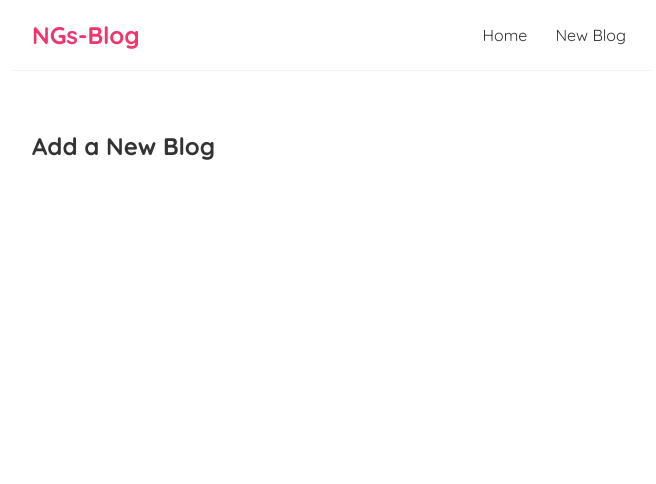
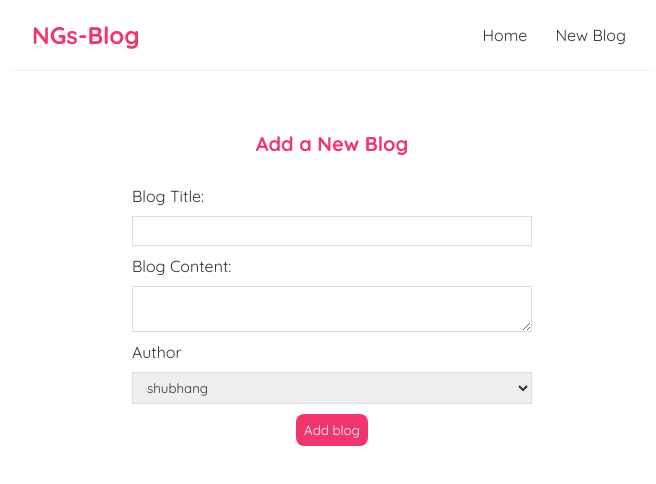
Before and after one commit to shubhangsharmasigs/BlogOmedia, a React (Create React App) app: page /Create in a window 1280 px wide. Shown: the top 484 px of the page, without its empty margins (308-964 px from the left). Built offline with nearby package versions, Linux system fonts and the light colour scheme; the HTML template or start-up script is replaced by a standard one.

Commit message:
making a form and taking response from the input field

```diff
--- a/src/Create.js
+++ b/src/Create.js
@@ -1,6 +1,39 @@
+import { useState } from "react";
+
 const Create = () => {
+    const [title,setTitle] = useState('');
+    const [content,setContent] = useState('');
+    const [author,setAuthor] = useState('shubhang');
+
     return (
-        <h2>Add a New Blog</h2>
+        <form>
+            <div className="create">
+                <h2>Add a New Blog</h2>
+                <label>Blog Title:</label>
+                <input
+                    type="text"
+                    required
+                    value={title}
+                    onChange={(e) => setTitle(e.target.value)}
+                />
+                <label>Blog Content:</label>
+                <textarea
+                    required
+                    value={content}
+                    onChange={(e) => setContent(e.target.value)}
+                ></textarea>
+                <label>Author</label>
+                <select
+                    value={author}
+                    onChange={(e) => setAuthor(e.target.value)}
+                >
+                    <option value="shubhang">shubhang</option>
+                    <option value="sharma">sharma</option>
+                </select>
+                <button>Add blog</button>
+
+            </div>
+        </form>
      );
 }
 
--- a/src/index.css
+++ b/src/index.css
@@ -70,3 +70,35 @@
   border-radius: 8px;
   cursor: pointer;
 }
+
+/* create new blog form */
+.create {
+  max-width: 400px;
+  margin: 0 auto;
+  text-align: center;
+}
+.create label {
+  text-align: left;
+  display: block;
+}
+.create h2 {
+  font-size: 20px;
+  color: #f1356d;
+  margin-bottom: 30px;
+}
+.create input, .create textarea, .create select {
+  width: 100%;
+  padding: 6px 10px;
+  margin: 10px 0;
+  border: 1px solid #ddd;
+  box-sizing: border-box;
+  display: block;
+}
+.create button {
+  background: #f1356d;
+  color: #fff;
+  border: 0;
+  padding: 8px;
+  border-radius: 8px;
+  cursor: pointer;
+}
```
